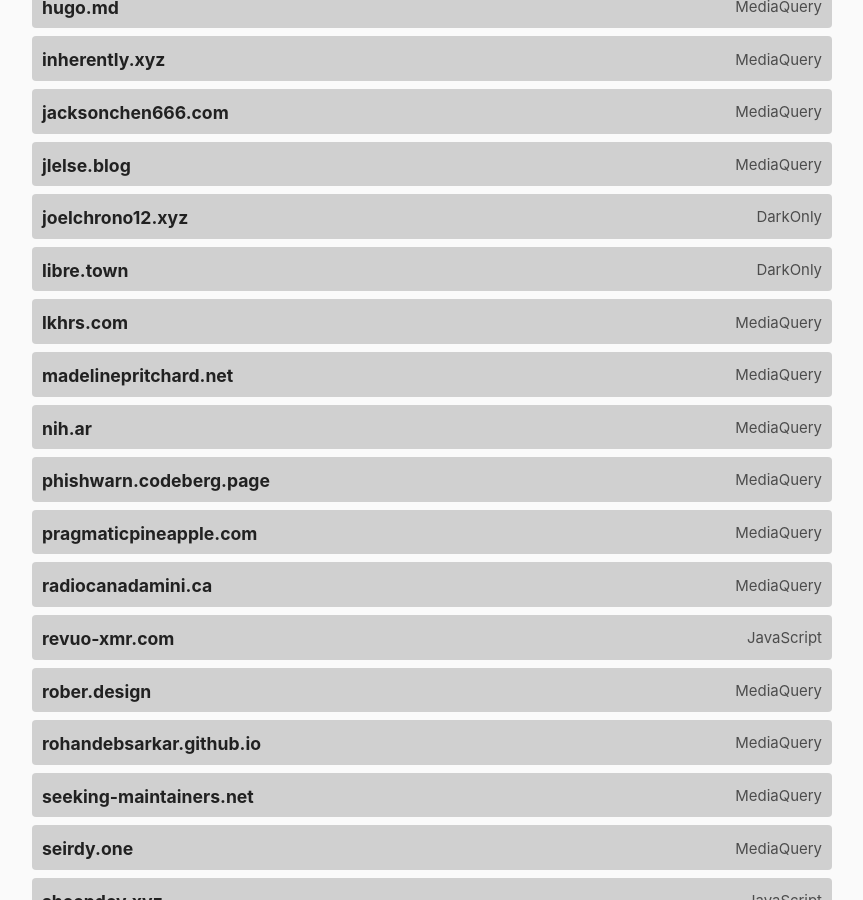
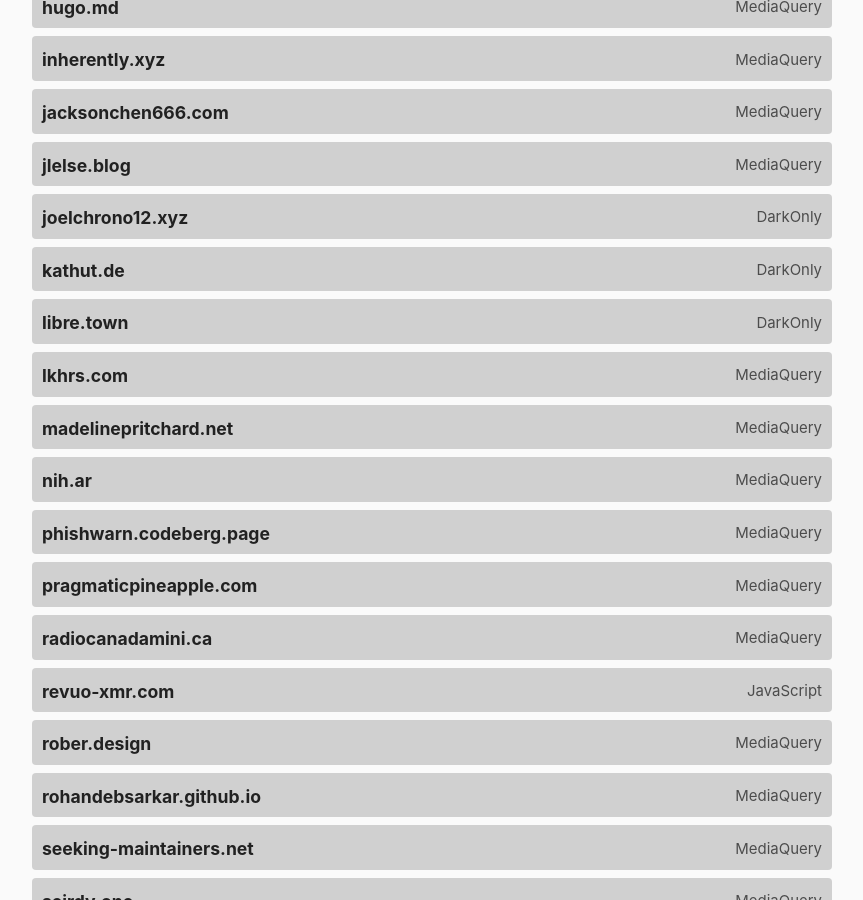
Before and after one commit to katherinek727/darktheme.club, a Jekyll site: the page built from index.md, in a window 1280 px wide and 900 px high, scrolled down 2059 px. Shown: the whole window, without its empty margins (208-1071 px from the left). Built offline with Jekyll 4.4.1, drawn with Linux system fonts in a browser that asks for light colours.

Commit message:
Update sites.yml

```diff
--- a/_data/sites.yml
+++ b/_data/sites.yml
@@ -153,6 +153,11 @@
   method: darkonly
   last_checked: 2023-01-04
 
+- domain: kathut.de
+  url: http://kathut.de/
+  method: darkonly
+  last_checked: 2023-04-16
+
 - domain: libre.town
   url: https://libre.town/
   method: darkonly
```
